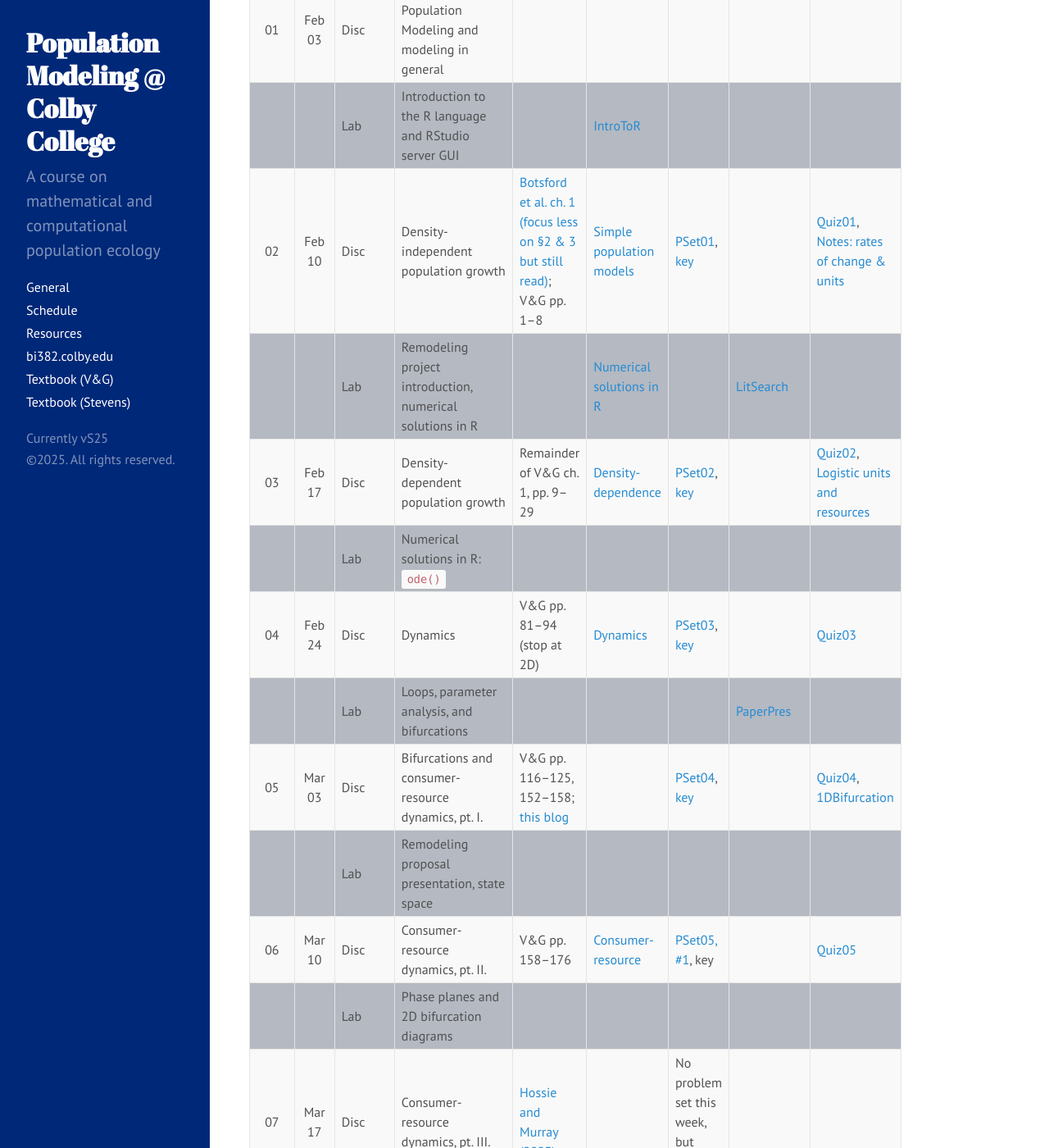
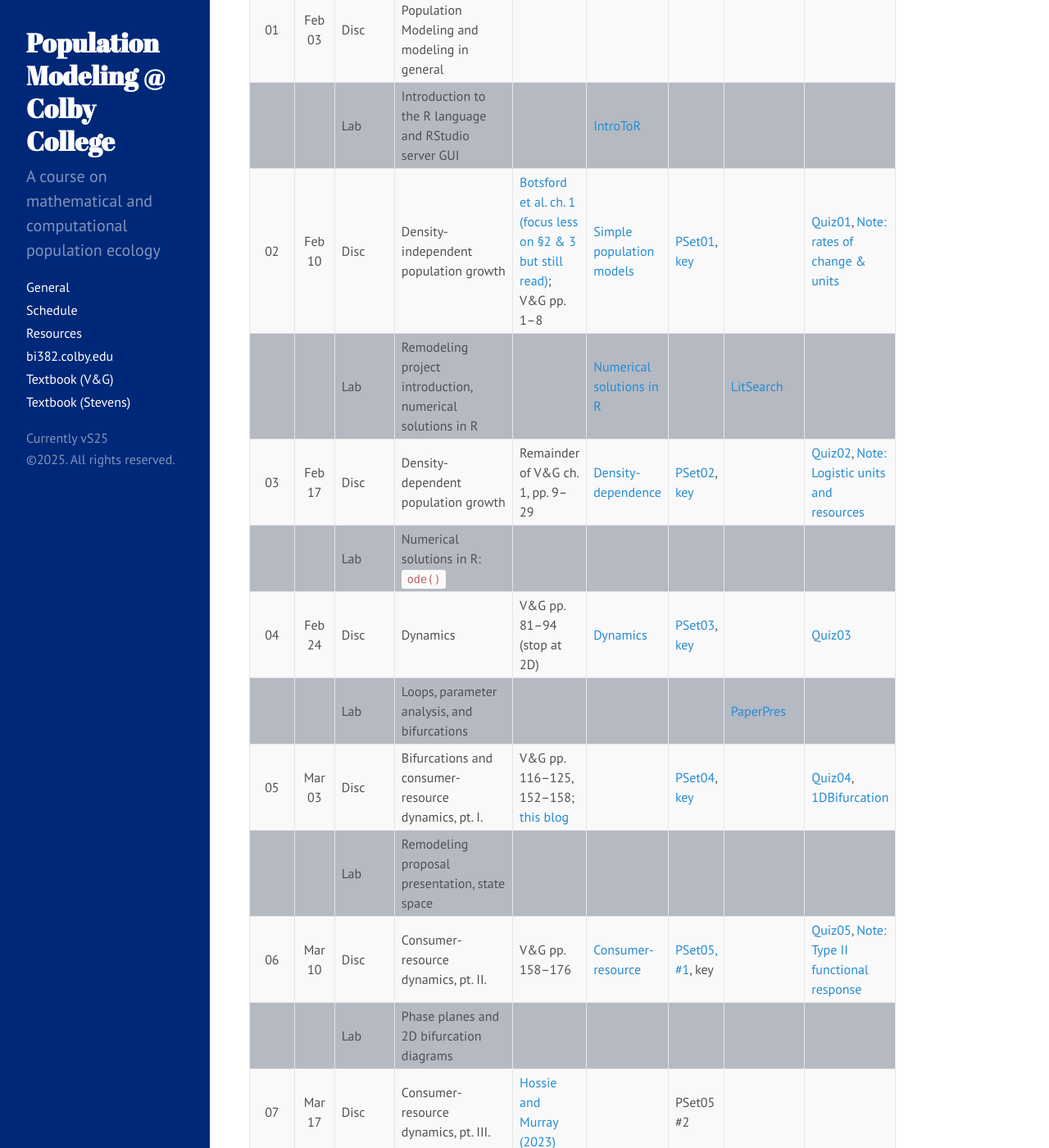
Before and after one commit to ColbyEcology/colbyecology.github.io, a Jekyll site: the page built from Schedule.md, in a window 1280 px wide and 1400 px high, scrolled down 264 px. Shown: the whole window at 82% size. Built offline with Jekyll 4.4.1, drawn with Linux system fonts in a browser that asks for light colours.

Commit message:
type II func resp note

```diff
--- a/Schedule.md
+++ b/Schedule.md
@@ -31,17 +31,17 @@ title: "Schedule"
 |:----:|:------:|---------|-------------------------------------------------------------------------|-------------------------------------------------------------------------------------------------------------------------------------------------------------------------------------------------------------------------------------------------------|--------------------------------------------------------------------------------------------------------------------------------------------------------------------------------------------------------------|-------------------------------------------------------------------------------------------------------------------|--------------------------------------------------------------------------|----------------------------------------------------------------------------------------------------------------------------------------------------------------|
 | 01   | Feb 03 |  Disc   | Introduction to Population Modeling and modeling in general             |                                                                                                                                                                                                                                                       |                                                                                                                                                                                                              |                                                                                                                   |                                                                          |                                                                                                                                                                |
 |      |        |  Lab    | Introduction to the R language and RStudio server GUI                   |                                                                                                                                                                                                                                                       | [IntroToR](../Presentations/Labs/Lab01_IntroToR.html)                                                                                                                                                        |                                                                                                                   |                                                                          |                                                                                                                                                                |
-| 02   | Feb 10 |  Disc   | Density-independent population growth                                   | [Botsford et al. ch. 1 (focus less on §2 & 3 but still read)](../Misc/Readings/Botsford_Ch1.pdf); V&G pp. 1–8                                                                                                                                         | [Simple population models](../Presentations/Discussions/Wk02Models-DensIndGrowth.html)                                                                                                                       | [PSet01](../Assignments/PSets/PSet01.html), [key](../Assignments/PSets/PSet01_key.html)                           |                                                                          | [Quiz01](../Assignments/Quizzes/Quiz01_DensInd.html), [Notes: rates of change & units](../Misc/Notes/Note1_RatesOfChange.pdf)                                  |
+| 02   | Feb 10 |  Disc   | Density-independent population growth                                   | [Botsford et al. ch. 1 (focus less on §2 & 3 but still read)](../Misc/Readings/Botsford_Ch1.pdf); V&G pp. 1–8                                                                                                                                         | [Simple population models](../Presentations/Discussions/Wk02Models-DensIndGrowth.html)                                                                                                                       | [PSet01](../Assignments/PSets/PSet01.html), [key](../Assignments/PSets/PSet01_key.html)                           |                                                                          | [Quiz01](../Assignments/Quizzes/Quiz01_DensInd.html), [Note: rates of change & units](../Misc/Notes/Note1_RatesOfChange.pdf)                                   |
 |      |        |  Lab    | Remodeling project introduction, numerical solutions in R               |                                                                                                                                                                                                                                                       | [Numerical solutions in R](../Presentations/Labs/Lab02_ProgrammingR.html)                                                                                                                                    |                                                                                                                   | [LitSearch](../Assignments/RemodelingProject/RemodPt1_LitSearch.html)    |                                                                                                                                                                |
-| 03   | Feb 17 |  Disc   | Density-dependent population growth                                     | Remainder of V&G ch. 1, pp. 9–29                                                                                                                                                                                                                      | [Density-dependence](../Presentations/Discussions/Wk03_DensDep.html)                                                                                                                                         | [PSet02](../Assignments/PSets/PSet02.html), [key](../Assignments/PSets/PSet02_key.html)                           |                                                                          | [Quiz02](../Assignments/Quizzes/Quiz02_DensDep.html), [Logistic units and resources](../Misc/Notes/Note2_DeriveLogisitc.pdf)                                   |
+| 03   | Feb 17 |  Disc   | Density-dependent population growth                                     | Remainder of V&G ch. 1, pp. 9–29                                                                                                                                                                                                                      | [Density-dependence](../Presentations/Discussions/Wk03_DensDep.html)                                                                                                                                         | [PSet02](../Assignments/PSets/PSet02.html), [key](../Assignments/PSets/PSet02_key.html)                           |                                                                          | [Quiz02](../Assignments/Quizzes/Quiz02_DensDep.html), [Note: Logistic units and resources](../Misc/Notes/Note2_DeriveLogisitc.pdf)                             |
 |      |        |  Lab    | Numerical solutions in R: `ode()`                                       |                                                                                                                                                                                                                                                       |                                                                                                                                                                                                              |                                                                                                                   |                                                                          |                                                                                                                                                                |
 | 04   | Feb 24 |  Disc   | Dynamics                                                                | V&G pp. 81–94 (stop at 2D)                                                                                                                                                                                                                            | [Dynamics](../Presentations/Discussions/Wk04_Dynamics.html)                                                                                                                                                  | [PSet03](../Assignments/PSets/PSet03.html), [key](../Assignments/PSets/PSet03_key.html)                           |                                                                          | [Quiz03](../Assignments/Quizzes/Quiz03_Dynamics.html)                                                                                                          |
 |      |        |  Lab    | Loops, parameter analysis, and bifurcations                             |                                                                                                                                                                                                                                                       |                                                                                                                                                                                                              |                                                                                                                   | [PaperPres](../Assignments/RemodelingProject/RemodPt2_ProposalPres.html) |                                                                                                                                                                |
 | 05   | Mar 03 |  Disc   | Bifurcations and consumer-resource dynamics, pt. I.                     | V&G pp. 116–125, 152–158; [this blog](https://dynamicecology.wordpress.com/2025/02/24/are-chaotic-population-dynamics-common-after-all-interview-with-tanya-rogers-and-steven-munch/)                                                                 |                                                                                                                                                                                                              | [PSet04](../Assignments/PSets/PSet04.html), [key](../Assignments/PSets/PSet04_key.html)                           |                                                                          | [Quiz04](../Assignments/Quizzes/Quiz04_BifurcPredPrey.html), [1DBifurcation](../Misc/1DBifurcation.R)                                                          |
 |      |        |  Lab    | Remodeling proposal presentation, state space                           |                                                                                                                                                                                                                                                       |                                                                                                                                                                                                              |                                                                                                                   |                                                                          |                                                                                                                                                                |
-| 06   | Mar 10 |  Disc   | Consumer-resource dynamics, pt. II.                                     | V&G pp. 158–176                                                                                                                                                                                                                                       | [Consumer-resource](../Presentations/Discussions/Wk06_PredatorPrey.html)                                                                                                                                     | [PSet05, #1](../Assignments/PSets/PSet05.html), key                                                               |                                                                          | [Quiz05](../Assignments/Quizzes/Quiz05_PredPrey_II.html)                                                                                                       |
+| 06   | Mar 10 |  Disc   | Consumer-resource dynamics, pt. II.                                     | V&G pp. 158–176                                                                                                                                                                                                                                       | [Consumer-resource](../Presentations/Discussions/Wk06_PredatorPrey.html)                                                                                                                                     | [PSet05, #1](../Assignments/PSets/PSet05.html), key                                                               |                                                                          | [Quiz05](../Assignments/Quizzes/Quiz05_PredPrey_II.html), [Note: Type II functional response](../Misc/Notes/Note3_FunRespDerivation.pdf)                       |
 |      |        |  Lab    | Phase planes and 2D bifurcation diagrams                                |                                                                                                                                                                                                                                                       |                                                                                                                                                                                                              |                                                                                                                   |                                                                          |                                                                                                                                                                |
-| 07   | Mar 17 |  Disc   | Consumer-resource dynamics, pt. III.                                    | [Hossie and Murray (2023)](https://www.frontiersin.org/journals/ecology-and-evolution/articles/10.3389/fevo.2023.1238953/full)                                                                                                                        |                                                                                                                                                                                                              | No problem set this week, but PSet05 #2                                                                           |                                                                          |                                                                                                                                                                |
+| 07   | Mar 17 |  Disc   | Consumer-resource dynamics, pt. III.                                    | [Hossie and Murray (2023)](https://www.frontiersin.org/journals/ecology-and-evolution/articles/10.3389/fevo.2023.1238953/full)                                                                                                                        |                                                                                                                                                                                                              | PSet05 #2                                                                                                         |                                                                          |                                                                                                                                                                |
 |      |        |  Lab    | Remodeling methods presentation                                         |                                                                                                                                                                                                                                                       |                                                                                                                                                                                                              |                                                                                                                   | [MethPres](../Assignments/RemodelingProject/RemodPt3_MethodsPres.html)   |                                                                                                                                                                |
 |      | Mar 24 |         | Spring recess                                                           |                                                                                                                                                                                                                                                       |                                                                                                                                                                                                              |                                                                                                                   |                                                                          |                                                                                                                                                                |
 | 08   | Mar 31 |  Disc   | Disease                                                                 |                                                                                                                                                                                                                                                       |                                                                                                                                                                                                              |                                                                                                                   |                                                                          |                                                                                                                                                                |
```
